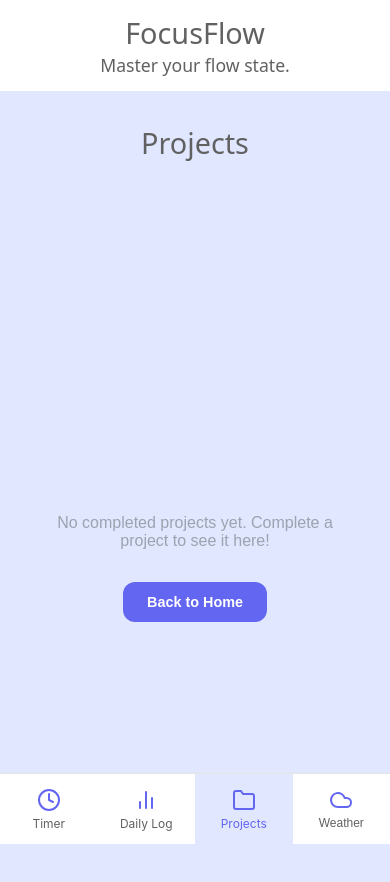
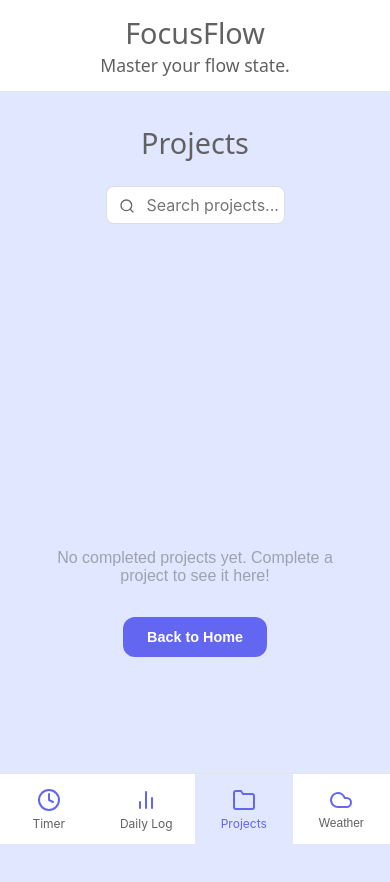
Before and after one commit to Sindy138/Project-2-FocusDevFlow, a React (Vite) app: page /projects in a window 390 px wide. Shown: the top 882 px of the page. Built offline with nearby package versions, Linux system fonts and the light colour scheme; no server answers.

Commit message:
mobile search engine application

```diff
--- a/src/pages/ProjectPage.jsx
+++ b/src/pages/ProjectPage.jsx
@@ -1,14 +1,26 @@
 import { useContext, useMemo, useState } from "react";
 import { useNavigate, useSearchParams } from "react-router-dom";
+import { FiSearch } from "react-icons/fi";
 import { FocusContext } from "../context/FocusContext";
+import { useMediaQuery } from "../hooks/useMediaQuery";
 import styles from "./WrapUpPage.module.css";
 
 const ProjectPage = () => {
   const navigate = useNavigate();
   const { projects } = useContext(FocusContext);
-  const [searchParams] = useSearchParams();
+  const [searchParams, setSearchParams] = useSearchParams();
   const searchQuery = searchParams.get("q") || "";
   const [expandedProjectId, setExpandedProjectId] = useState(null);
+  const isTabletOrDesktop = useMediaQuery("(min-width: 769px)");
+
+  const handleSearchChange = (e) => {
+    const query = e.target.value;
+    if (query.trim()) {
+      setSearchParams({ q: query });
+    } else {
+      setSearchParams({});
+    }
+  };
 
   // Funciones de formato
   const formatTime = (seconds) => {
@@ -97,6 +109,38 @@ const ProjectPage = () => {
   return (
     <div className={styles.wrapUpContainer}>
       <h1 className={styles.pageTitle}>Projects</h1>
+      {!isTabletOrDesktop && (
+        <div
+          className="search-container"
+          style={{
+            display: "flex",
+            alignItems: "center",
+            width: "50%",
+            margin: "0 auto 1rem auto",
+          }}
+        >
+          <FiSearch
+            className="search-icon"
+            style={{ position: "absolute", left: "0.85rem", bottom: "1.6rem" }}
+          />
+          <input
+            type="text"
+            placeholder="Search projects..."
+            value={searchQuery}
+            onChange={handleSearchChange}
+            style={{
+              padding: "0.5rem 0 0.5rem 2.5rem",
+              border: "1px solid #ddd",
+              borderRadius: "8px",
+              fontSize: "1rem",
+              fontFamily: "inherit",
+              width: "100%",
+              margin: "0 auto 1rem auto",
+              display: "block",
+            }}
+          />
+        </div>
+      )}
       {completedProjects.length === 0 ? (
         <div className={styles.wrapUpEmpty}>
           <p>No completed projects yet. Complete a project to see it here!</p>
```
